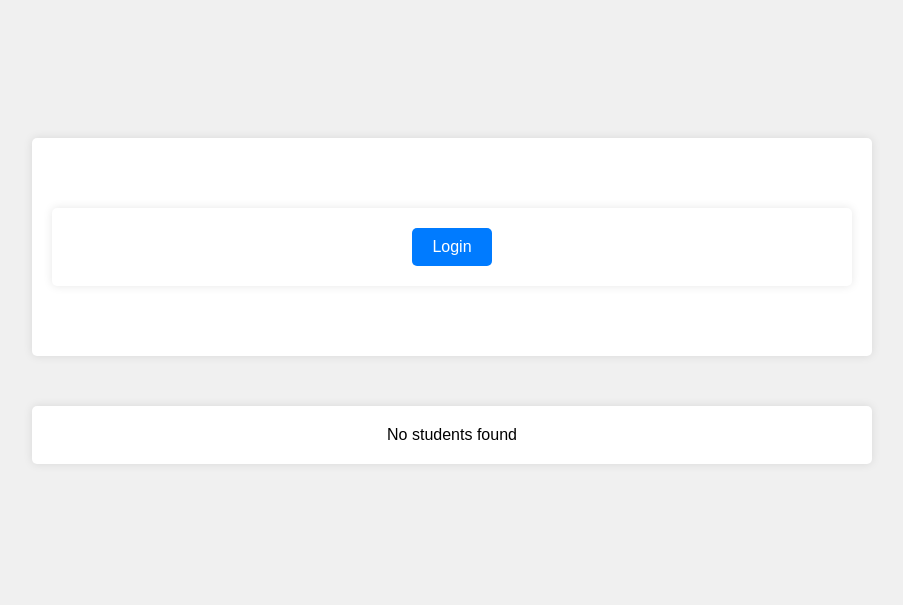
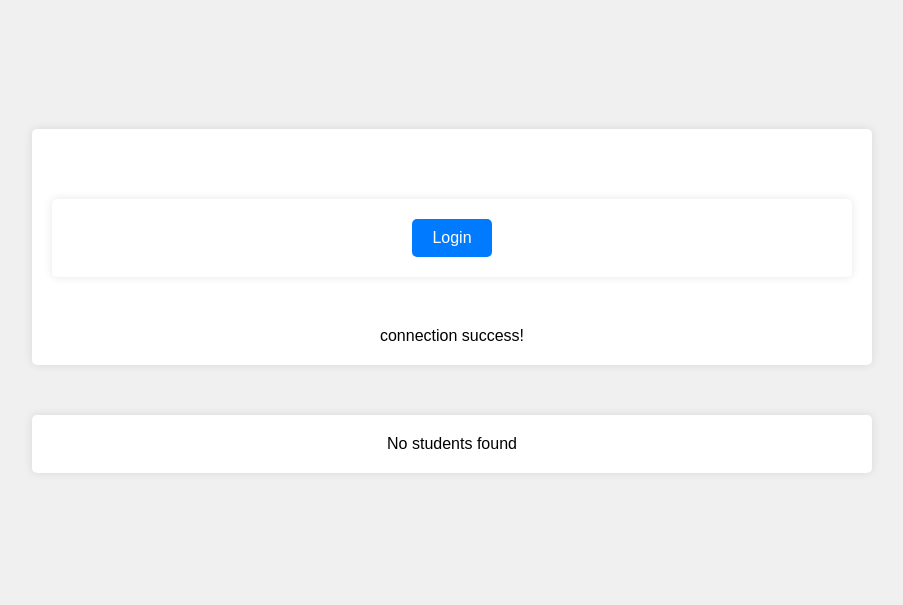
Before and after one commit to keterFree/distributed_sys_assignment, a PHP site: page / in a window 1280 px wide. Shown: the part 148-753 px from the top of the page, without its empty margins (188-1091 px from the left). Run offline with PHP 8.4, Linux system fonts and the light colour scheme; data that the repository does not hold is empty.

Commit message:
successful connection

```diff
--- a/index.php
+++ b/index.php
@@ -52,9 +52,11 @@
                 $conn = new mysqli($servername, $dbusername, $dbpassword, $database);
                 if ($conn->connect_error) {
                     throw 'connection error';
+                }else{
+                    echo "connection success!";
                 }
             } catch (\Throwable $th) {
-                echo "connection failed!!!";
+
                 die("Connection failed: ");
             }
             // $conn = new mysqli($servername, $dbusername, $dbpassword, $database);
```
